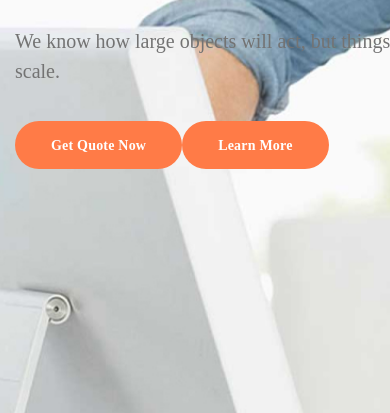
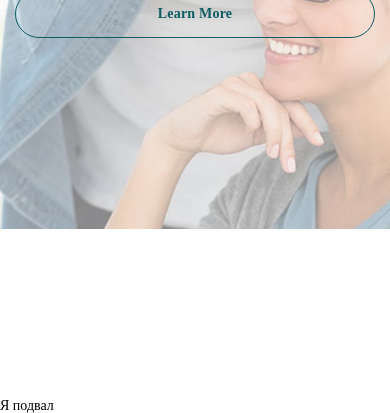
Before and after one commit to arty-mason/adaptive_layout, a plain HTML site: page index.html in a window 390 px wide. Shown: the part 431-844 px from the top of the page. Drawn offline with Linux system fonts and the light colour scheme.

Commit message:
content problem clarification

```diff
--- a/index.html
+++ b/index.html
@@ -4,8 +4,8 @@
     <meta charset="UTF-8" />
     <meta http-equiv="X-UA-Compatible" content="IE=edge" />
     <meta name="viewport" content="width=device-width, initial-scale=1.0" />
-    <!-- !подключаем семейство шрифтов посредством плагина google fonts
-    !&display=swap нужен для улучшения оптимизации, в частности влияет на очки в Google Page Speed -->
+    <!-- подключаем семейство шрифтов посредством плагина google fonts
+    &display=swap нужен для улучшения оптимизации, в частности влияет на очки в Google Page Speed -->
     <link
       href="https://fonts.googleapis.com/css?family=Montserrat:regular,italic,500,600,700,800&display=swap"
       rel="stylesheet"
@@ -47,24 +47,37 @@
                 We know how large objects will act, but things on a small scale.
               </div>
               <div class="main-block__buttons">
-                <a href="" class="main-block__button">Get Quote Now</a>
-                <a href="" class="main-block__button main-block__button-border">
+                <a href="" class="main-block__button main-block__button orange"
+                  >Get Quote Now</a
+                >
+                <a href="" class="main-block__button main-block__button border">
                   Learn More
                 </a>
               </div>
             </div>
           </div>
+          <div class="main-block__image ibg">
+            <img
+              src="/img/mainblock/cover.jpg"
+              alt="Background picture for main page"
+            />
+          </div>
         </div>
-        <div class="main-block__image ibg">
-          <img
-            src="/img/mainblock/cover.jpg"
-            alt="Background picture for main page"
-          />
-        </div>
+        <section class="page__services services">
+          <div class="page__services-container">
+            <div class="services__body">
+              <div class="services__column">
+                <div class="services__item item-service"></div>
+                <h3 class="item-service__title"></h3>
+                <div class="item-service__text"></div>
+              </div>
+            </div>
+          </div>
+        </section>
       </main>
       <footer class="footer">Я подвал</footer>
     </div>
-    <!-- !Скрипт в самом низу чтобы браузер сначала прогрузил всю страницу -->
+    <!-- Скрипт в самом низу чтобы браузер сначала прогрузил всю страницу -->
     <script src="/js/script.js"></script>
   </body>
 </html>
--- a/styles/style.css
+++ b/styles/style.css
@@ -1,5 +1,5 @@
-/* ! Проект создан при помощи просмотра видео на канале "Фрилансер по жизни"
-! Ссылка на видео: https://youtu.be/f-irDQwt1l4 */
+/* Проект создан при помощи просмотра видео на канале "Фрилансер по жизни"
+Ссылка на видео: https://youtu.be/f-irDQwt1l4 */
 
 *,
 *::before,
@@ -9,7 +9,7 @@
   border: 0;
   -webkit-box-sizing: border-box;
   box-sizing: border-box;
-  /* ! Первая * означает "применить ко всем". Кроме того, отдельные * необходимы для применения к псевдоэлементам (здесь: ::before, ::after). По умолчанию, при обращении через * псевдоэлементы не учитываются */
+  /* Первая * означает "применить ко всем". Кроме того, отдельные * необходимы для применения к псевдоэлементам (здесь: ::before, ::after). По умолчанию, при обращении через * псевдоэлементы не учитываются */
 }
 
 a {
@@ -24,7 +24,7 @@ li {
 
 img {
   vertical-align: top;
-  /* ! Применяется выравнивание по вертикали со значением "top" (применяется к тексту, в данном случае - внутри картинки), т.е. всегда распологается сверху */
+  /* Применяется выравнивание по вертикали со значением "top" (применяется к тексту, в данном случае - внутри картинки), т.е. всегда распологается сверху */
 }
 
 h1,
@@ -35,7 +35,7 @@ h5,
 h6 {
   font-weight: inherit;
   font-size: inherit;
-  /* ! Данные блоки будут наследовать значения указанных параметров от родительского блока */
+  /* Данные блоки будут наследовать значения указанных параметров от родительского блока */
 }
 
 html,
@@ -52,8 +52,8 @@ body {
   overflow: hidden;
   display: flex;
   flex-direction: column;
-  /* ! Применения свойства флекс контейнера (display: flex) и его параметра выравнивания в колонку (flex-direction: column) "приклеивает" футер внизу страницы
-  ! Добавляется параметр "min-heigh" со значением 100%, что позволяет контенту занимать всю площадь родительского блока (в данном случае, применяется ко всем трём родительским блокам: html, body, wrapper);
+  /* Применения свойства флекс контейнера (display: flex) и его параметра выравнивания в колонку (flex-direction: column) "приклеивает" футер внизу страницы
+  Добавляется параметр "min-height" со значением 100%, что позволяет контенту занимать всю площадь родительского блока (в данном случае, применяется ко всем трём родительским блокам: html, body, wrapper);
   */
 }
 
@@ -75,7 +75,7 @@ body {
   top: 0;
   left: 0;
   object-fit: cover;
-  /* !Свойство object-fit определяет, как содержимое заменяемого элемента, такого как <img> или <video>, должно заполнять контейнер относительно его высоты и ширины. Значение 'cover' означает, что смещаемый контент меняет свой размер таким образом, чтобы сохранять свои пропорции при заполнении блока: окончательный размер контента будет определён как "покрытие" блока, ограничиваясь его шириной и высотой. */
+  /* Свойство object-fit определяет, как содержимое заменяемого элемента, такого как <img> или <video>, должно заполнять контейнер относительно его высоты и ширины. Значение 'cover' означает, что смещаемый контент меняет свой размер таким образом, чтобы сохранять свои пропорции при заполнении блока: окончательный размер контента будет определён как "покрытие" блока, ограничиваясь его шириной и высотой. */
 }
 
 /*# sourceMappingURL=style.css.map */
@@ -87,7 +87,7 @@ body {
   top: 0;
   /* прибиваем к левому верхнему краю контейнера */
   z-index: 50;
-  /* ! Хорошая практика применять к параметру "z-index" значение, кратное 10 */
+  /* Хорошая практика применять к параметру "z-index" значение, кратное 10 */
 }
 .header__container {
   display: flex;
@@ -98,7 +98,7 @@ body {
 @media (max-width: 479px) {
   .header__container {
     min-height: 70px;
-    /*! Медиа запрос на изменение размера шапки (блок header__container) при уменьшении ширины экрана до 479px (параметр 'max-width') и установления минимально высоты в 70px (параметр 'min-height') - для телефонов с маленьким экраном. */
+    /* Медиа запрос на изменение размера шапки (блок header__container) при уменьшении ширины экрана до 479px (параметр 'max-width') и установления минимально высоты в 70px (параметр 'min-height') - для телефонов с маленьким экраном. */
   }
 }
 
@@ -106,7 +106,7 @@ body {
   font-size: 24px;
   font-weight: 700;
   color: inherit;
-  /*! Задаём цвету параметр inherit чтобы наследовались свойства, обозначенные  вверху для body (ссылки по умолчанию не наследуют свойства родительских блоков*/
+  /* Задаём цвету параметр inherit чтобы наследовались свойства, обозначенные  вверху для body (ссылки по умолчанию не наследуют свойства родительских блоков*/
 }
 
 .header__menu {
@@ -116,21 +116,21 @@ body {
 @media (max-width: 992px) {
   .header__menu {
     margin: 0px 0px 0px 80px;
-    /*! Медиа запрос на уменьшение внешнего отступа блока (margin) до 80px при достижении ширины 992px (параметр max-width) */
+    /* Медиа запрос на уменьшение внешнего отступа блока (margin) до 80px при достижении ширины 992px (параметр max-width) */
   }
 }
 
 @media (max-width: 767px) {
   .header__menu {
     margin: 0px 0px 0px 40px;
-    /*! Медиа запрос на уменьшение внешнего отступа блока (margin) до 40px при достижении ширины 767px (параметр max-width) - для планшетного разрешения*/
+    /* Медиа запрос на уменьшение внешнего отступа блока (margin) до 40px при достижении ширины 767px (параметр max-width) - для планшетного разрешения*/
   }
 }
 
 @media (max-width: 479px) {
   .header__menu {
     margin: 0px 0px 0px 20px;
-    /*! Медиа запрос на уменьшение внешнего отступа блока (margin) до 20px при достижении ширины 479px (параметр max-width) - телефонов с маленьким экраном*/
+    /* Медиа запрос на уменьшение внешнего отступа блока (margin) до 20px при достижении ширины 479px (параметр max-width) - телефонов с маленьким экраном*/
   }
 }
 
@@ -140,7 +140,7 @@ body {
 
 .menu__list {
   flex-wrap: wrap;
-  /* ! Параметр нужен для переноса элементов списка на следующую строку при меньшем разрешении экрана (на телефонах) и избежания выхода списка за пределы экрана*/
+  /* Параметр нужен для переноса элементов списка на следующую строку при меньшем разрешении экрана (на телефонах) и избежания выхода списка за пределы экрана*/
   display: flex;
 }
 
@@ -149,27 +149,27 @@ body {
 
 .menu__item:not(:last-child) {
   margin: 0px 21px 0px 0px;
-  /* ! Здесь мы применяем внешний отступ для всех элементов списка кроме последнего (параметр :not(:last-child)) во избежание провисающих отступов, "съедающих" лишнее пространство */
+  /* Здесь мы применяем внешний отступ для всех элементов списка кроме последнего (параметр :not(:last-child)) во избежание провисающих отступов, "съедающих" лишнее пространство */
 }
 
 .menu__link {
   color: #737373;
   font-weight: 600;
   line-height: calc(24 / 14 * 100%);
-  /* ! Функция 'calc' позволяет совершить математические операции внутри css, и в данном случае рассчитывает оптимальную высоту строки в пропорциях к остальному шрифту. Пояснение: изначально в макете параметр 'line-height' имел значение 24px. Делим на размер шрифта, указанного для всего блока body вначале css (14px) и умножаем на 100%, что приблизительно равняется 171%. */
+  /* Функция 'calc' позволяет совершить математические операции внутри css, и в данном случае рассчитывает оптимальную высоту строки в пропорциях к остальному шрифту. Пояснение: изначально в макете параметр 'line-height' имел значение 24px. Делим на размер шрифта, указанного для всего блока body вначале css (14px) и умножаем на 100%, что приблизительно равняется 171%. */
 }
 
 @media (max-width: 479px) {
   .menu__link {
     font-size: 18px;
-    /*! Медиа запрос на уменьшение увеличение шрифта (font-size до 18px при достижении ширины 479px (параметр max-width) - телефонов с маленьким экраном. При этом автоматически подтягивается высота строки (line-height), т.к. значение рассчитывается в процентах */
+    /* Медиа запрос на уменьшение увеличение шрифта (font-size до 18px при достижении ширины 479px (параметр max-width) - телефонов с маленьким экраном. При этом автоматически подтягивается высота строки (line-height), т.к. значение рассчитывается в процентах */
   }
 }
 
 /* --MAIN------------------------------------- */
 .page {
   flex: 1 1 auto;
-  /* ! Даётся разрешение\запрет на следующие параметры флекса: "flex-grow" (способность дочернего блока занять всю доступную\свободную площадь родительского контейнера (не занятую другими элементами)); "flex-shrink" (способность дочернего блока сжиматься в рамках родительского контейнера); "flex-basis" (задаёт базовый размер флекс элемента по основной оси. Это свойство определяет размер контент-бокса, если не задано иначе через box-sizing). */
+  /* Даётся разрешение\запрет на следующие параметры флекса: "flex-grow" (способность дочернего блока занять всю доступную\свободную площадь родительского контейнера (не занятую другими элементами)); "flex-shrink" (способность дочернего блока сжиматься в рамках родительского контейнера); "flex-basis" (задаёт базовый размер флекс элемента по основной оси. Это свойство определяет размер контент-бокса, если не задано иначе через box-sizing). */
 }
 
 .page__mainblock {
@@ -192,52 +192,97 @@ body {
   padding: 184px 0px 191px 0px;
   position: relative;
   z-index: 2;
-  min-width: 509px;
+  max-width: 400px;
+}
+
+@media (max-width: 992px) {
+  .main-block__body {
+    padding: 120px 0px 191px 0px;
+    /* Создание медиа запроса на уменьшения внутреннего отступа контейнера с основным контентом при уменьшении ширины экрана до 992px (для большей компактности текста) */
+  }
 }
 
 .main-block__body > *:not(:last-child) {
-  /* !Комбинация "> *" это обращение ко всем объектам первого уровня. Это значит, что в данном блоке кода свойства будут применяться только к первым блокам родительского контейнера, не затрагивая их подблоки. В данном случае, это main-block__title, main-block__text и main-block__buttons */
-  margin: 0px 0px 35px 0px;
+  /* Комбинация "> *" это обращение ко всем объектам первого уровня. Это значит, что в данном блоке кода свойства будут применяться только к первым блокам родительского контейнера, не затрагивая их подблоки. В данном случае, это main-block__title, main-block__text и main-block__buttons */
+  margin-bottom: 0px 0px 35px 0px;
 }
 
 .main-block__title {
   font-weight: 800;
   font-size: 58px;
   line-height: calc(80 / 58 * 100%);
-  /* !Здесь применяется та же логика, что и в строке 154 - вычисление оптимального размера высоты строки, путём деления значения в макете на текущий размер шрифта */
+  /* Здесь применяется та же логика, что и в строке 154 - вычисление оптимального размера высоты строки, путём деления значения в макете на текущий размер шрифта */
   letter-spacing: 0.2px;
-  /* !Применяется параметр дополнительного расстояние между буквами */
+  /* Применяется параметр дополнительного расстояние между буквами */
+}
+
+@media (max-width: 479px) {
+  .main-block__title {
+    font-size: 42px;
+    /* Медиа запрос на уменьшение величины шрифта заголовка при уменьшении ширины экрана до 479px (для большей компактности текста) */
+  }
 }
 
 .main-block__text {
   color: #737373;
   font-size: 20px;
   line-height: calc(30 / 20 * 100%);
-  /* ! См выше */
+  /* См выше */
+}
+
+@media (max-width: 479px) {
+  .main-block__text {
+    color: #585757;
+  }
 }
 
 .main-block__buttons {
-  display: inline-flex;
-  /* ! Выстраивание флекс-контейнеров в линию по горизонтали, пример: https://i.stack.imgur.com/mns2H.jpg */
+  display: flex;
+  /* Выстраивание флекс-контейнеров в линию по горизонтали, пример: https://i.stack.imgur.com/mns2H.jpg */
+  flex-wrap: wrap;
+  /* Разрешение флекс-контейнеру переносить дочерние элементы на новую строку при уменьшении разрешения экрана  */
+  margin: -10px 0px;
+  /* Уменьшаем отступ сверху и снизу от предыдущего элемент в контейнере на 10px */
 }
 
 .main-block__button {
-  background: #ff7b47;
   border-radius: 37px;
   display: flex;
   min-height: 48px;
   justify-content: center;
   align-items: center;
   letter-spacing: 0.2px;
-  color: #fff;
   font-weight: 700;
   line-height: 150%;
   text-align: center;
-  /* ! Выравнивание текста по горизонтльной оси, т.е. слева, справа, по центру, равномерно */
+  /* Выравнивание текста по горизонтльной оси, т.е. слева, справа, по центру, равномерно */
   padding: 5px 36px;
+  margin: 10px 0px;
+  /* Компенсируем уменьшение отступа сверху и снизу от предыдущего элемента на те же 10px для создания отступа для нижней кнопки при перенесении её на другую строку (уменьшение ширины экрана)*/
 }
 
-.main-block__button-border {
+@media (max-width: 479px) {
+  .main-block__button {
+    flex: 1 1 100%;
+    /* См. стр. 171 */
+  }
+}
+
+@media (min-width: 479px) {
+  .main-block__button:not(:last-child) {
+    margin-right: 10px;
+    /* Отступ вправо на 10px доступно только для ширины экрана > 479px (aka 'Mobile first') */
+  }
+}
+
+.orange {
+  background: #ff7b47;
+  color: #fff;
+}
+
+.border {
+  color: #0d5c63;
+  border: 1px solid;
 }
 
 .main-block__image {
@@ -247,3 +292,17 @@ body {
   top: 0;
   left: 0;
 }
+
+@media (max-width: 1300px) {
+  .main-block__image img {
+    object-position: right;
+    /* Создание медиа запроса для выравнивание картинки по правой стороне при изменении разрешении <= 1300px (для лучшего позиционирования фона) */
+  }
+}
+
+@media (max-width: 992px) {
+  .main-block__image {
+    opacity: 0.5;
+    /* Создание медиа запроса для увеличении прозрачности заднего фона при изменении разрешении <= 992px (для лучшей читтаемости заголовка) */
+  }
+}
```
